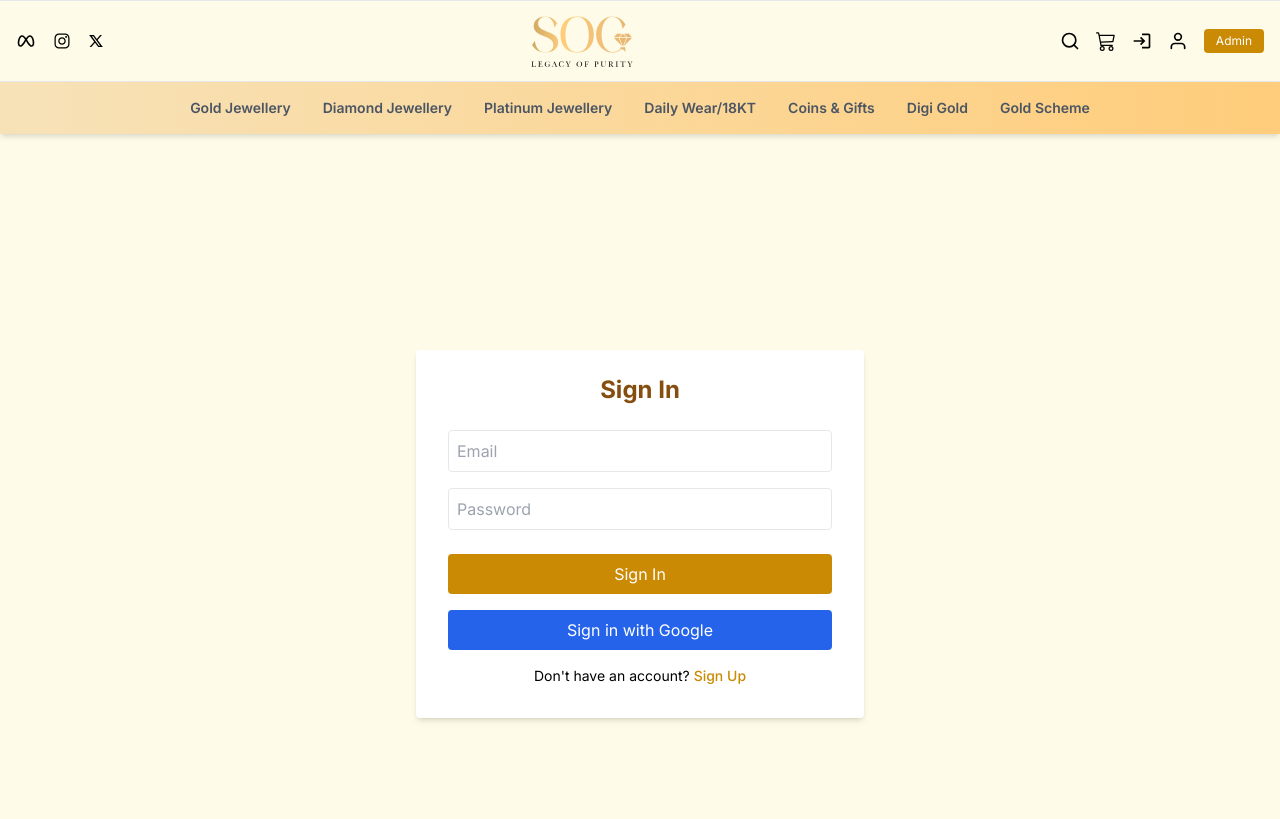
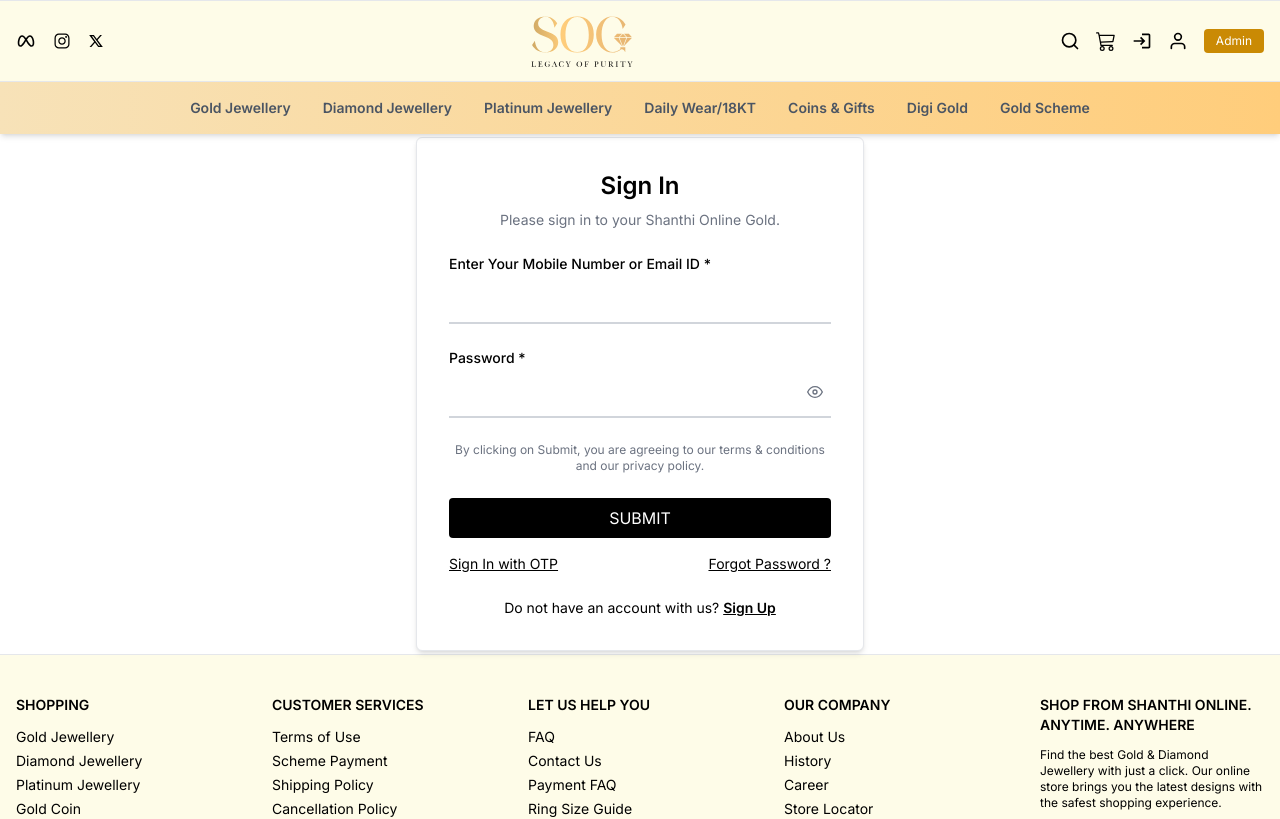
Before and after one commit to Madhan7475/shanthi-online-gold, a React (Vite) app in the folder frontend/: page /signin in a window 1280 px wide. Shown: the top 819 px of the page. Built offline with nearby package versions, Linux system fonts and the light colour scheme; grey boxes are pictures that could not be loaded.

Commit message:
signin and signup style changed

```diff
--- a/frontend/src/pages/SigninPage.jsx
+++ b/frontend/src/pages/SigninPage.jsx
@@ -1,47 +1,91 @@
 import { useState } from "react";
 import { Link } from "react-router-dom";
-import { auth, googleProvider } from "../firebase";
-import { signInWithEmailAndPassword, signInWithPopup } from "firebase/auth";
+import { auth } from "../firebase";
+import { signInWithEmailAndPassword } from "firebase/auth";
+import { FiEye, FiEyeOff } from "react-icons/fi";
 
 const SigninPage = () => {
-  const [email, setEmail] = useState("");
+  const [identifier, setIdentifier] = useState("");
   const [password, setPassword] = useState("");
+  const [showPassword, setShowPassword] = useState(false);
   const [error, setError] = useState("");
 
   const handleSignin = async (e) => {
     e.preventDefault();
+    setError("");
     try {
-      await signInWithEmailAndPassword(auth, email, password);
-      setError("Signed in!");
+      await signInWithEmailAndPassword(auth, identifier, password);
+      setError("Signed in successfully");
     } catch {
       setError("Invalid credentials");
     }
   };
 
-  const handleGoogle = async () => {
-    try {
-      await signInWithPopup(auth, googleProvider);
-    } catch {
-      setError("Google sign-in failed");
-    }
-  };
+  return (
+    <div className="flex justify-center items-center min-h-[65vh] bg-white text-black">
+      <form
+        onSubmit={handleSignin}
+        className="w-full max-w-md bg-white rounded-md border border-gray-200 p-8 shadow-md"
+      >
+        <h2 className="text-2xl font-semibold text-center mb-2">Sign In</h2>
+        <p className="text-sm text-center mb-6 text-gray-500">
+          Please sign in to your Shanthi Online Gold.
+        </p>
 
-  return (
-    <div className="flex justify-center items-center h-screen bg-yellow-50">
-      <form onSubmit={handleSignin} className="bg-white shadow-md rounded px-8 pt-6 pb-8 max-w-md w-full">
-        <h2 className="text-2xl font-bold mb-6 text-center text-yellow-800">Sign In</h2>
+        <label className="block mb-2 text-sm font-medium">Enter Your Mobile Number or Email ID *</label>
+        <input
+          type="text"
+          value={identifier}
+          onChange={(e) => setIdentifier(e.target.value)}
+          className="w-full p-2 border-b-2 border-gray-300 focus:outline-none focus:border-black mb-6"
+          required
+        />
 
-        <input type="email" placeholder="Email" value={email} onChange={(e) => setEmail(e.target.value)} className="w-full p-2 border rounded mb-4" required />
-        <input type="password" placeholder="Password" value={password} onChange={(e) => setPassword(e.target.value)} className="w-full p-2 border rounded mb-6" required />
+        <label className="block mb-2 text-sm font-medium">Password *</label>
+        <div className="relative mb-6">
+          <input
+            type={showPassword ? "text" : "password"}
+            value={password}
+            onChange={(e) => setPassword(e.target.value)}
+            className="w-full p-2 border-b-2 border-gray-300 focus:outline-none focus:border-black"
+            required
+          />
+          <button
+            type="button"
+            onClick={() => setShowPassword(!showPassword)}
+            className="absolute right-2 top-2 text-gray-500"
+          >
+            {showPassword ? <FiEyeOff /> : <FiEye />}
+          </button>
+        </div>
 
-        <button type="submit" className="w-full bg-yellow-600 hover:bg-yellow-700 text-white py-2 rounded">Sign In</button>
-        <button type="button" onClick={handleGoogle} className="w-full mt-4 bg-blue-600 text-white py-2 rounded hover:bg-blue-700">
-          Sign in with Google
+        <p className="text-xs text-gray-500 mb-6 text-center">
+          By clicking on Submit, you are agreeing to our terms & conditions
+          and our privacy policy.
+        </p>
+
+        <button
+          type="submit"
+          className="w-full bg-black text-white py-2 rounded hover:opacity-90 transition"
+        >
+          SUBMIT
         </button>
 
-        {error && <p className="text-red-500 text-sm mt-2">{error}</p>}
+        <div className="flex justify-between mt-4 text-sm">
+          <Link to="/otp-signin" className="text-black underline">Sign In with OTP</Link>
+          <Link to="/forgot-password" className="text-black underline">Forgot Password ?</Link>
+        </div>
 
-        <p className="mt-4 text-sm text-center">Don't have an account? <Link to="/signup" className="text-yellow-600 font-medium">Sign Up</Link></p>
+        <p className="mt-6 text-sm text-center">
+          Do not have an account with us?{" "}
+          <Link to="/signup" className="text-black font-semibold underline">
+            Sign Up
+          </Link>
+        </p>
+
+        {error && (
+          <p className="mt-4 text-center text-sm text-red-500">{error}</p>
+        )}
       </form>
     </div>
   );
--- a/frontend/src/pages/SignupPage.jsx
+++ b/frontend/src/pages/SignupPage.jsx
@@ -1,66 +1,113 @@
 import { useState } from "react";
 import { Link } from "react-router-dom";
 import { auth, RecaptchaVerifier } from "../firebase";
-import { createUserWithEmailAndPassword, signInWithPhoneNumber } from "firebase/auth";
+import { signInWithPhoneNumber } from "firebase/auth";
 
 const SignupPage = () => {
-  const [form, setForm] = useState({ name: "", phone: "", address: "", email: "", password: "", confirm: "" });
+  const [phone, setPhone] = useState("");
   const [otp, setOtp] = useState("");
   const [confirmation, setConfirmation] = useState(null);
   const [error, setError] = useState("");
 
-  const handleInput = (e) => setForm({ ...form, [e.target.name]: e.target.value });
+  const sendOtp = async () => {
+    if (!phone.match(/^[6-9]\d{9}$/)) {
+      setError("Invalid phone number");
+      return;
+    }
 
-  const sendOtp = async () => {
-    if (!form.phone.match(/^[6-9]\d{9}$/)) return setError("Invalid phone number");
+    window.recaptchaVerifier = new RecaptchaVerifier(
+      "recaptcha-container",
+      { size: "invisible" },
+      auth
+    );
 
-    window.recaptchaVerifier = new RecaptchaVerifier("recaptcha-container", { size: "invisible" }, auth);
     try {
-      const result = await signInWithPhoneNumber(auth, `+91${form.phone}`, window.recaptchaVerifier);
+      const result = await signInWithPhoneNumber(auth, `+91${phone}`, window.recaptchaVerifier);
       setConfirmation(result);
-      setError("OTP sent!");
+      setError("OTP sent to your mobile number");
     } catch (err) {
-    console.error("An error occurred:", err);
-    setError("Something went wrong. Please try again.");
-}
+      console.error(err);
+      setError("Something went wrong. Please try again.");
+    }
   };
 
   const verifyOtp = async () => {
     try {
       await confirmation.confirm(otp);
-      // Now create account using email/password
-      await createUserWithEmailAndPassword(auth, form.email, form.password);
       setError("Signup successful");
     } catch {
-      setError("Invalid OTP or signup failed");
+      setError("Invalid OTP. Please try again.");
     }
   };
 
   return (
-    <div className="flex justify-center items-center h-screen bg-yellow-50">
-      <form className="bg-white shadow-md rounded px-8 pt-6 pb-8 max-w-md w-full">
-        <h2 className="text-2xl font-bold mb-4 text-center text-yellow-800">Create Account</h2>
+    <div className="flex justify-center items-center min-h-[65vh] bg-white text-black">
+      <form className="w-full max-w-md bg-white rounded-md border border-gray-200 p-8 shadow-sm">
+        <h2 className="text-2xl font-semibold text-center mb-1">Sign Up</h2>
+        <p className="text-sm text-center mb-6 text-gray-500">
+          Please Sign Up to your Shanthi Online Gold.
+        </p>
 
-        <input name="name" onChange={handleInput} placeholder="Full Name" className="w-full p-2 border rounded mb-2" />
-        <input name="phone" onChange={handleInput} placeholder="Phone Number" className="w-full p-2 border rounded mb-2" />
-        <input name="address" onChange={handleInput} placeholder="Address" className="w-full p-2 border rounded mb-2" />
-        <input name="email" onChange={handleInput} placeholder="Email" className="w-full p-2 border rounded mb-2" />
-        <input name="password" onChange={handleInput} placeholder="Password" type="password" className="w-full p-2 border rounded mb-2" />
-        <input name="confirm" onChange={handleInput} placeholder="Confirm Password" type="password" className="w-full p-2 border rounded mb-4" />
+        <label className="block text-center mb-2 text-sm font-medium">Enter Your Mobile Number</label>
+        <input
+          type="tel"
+          value={phone}
+          onChange={(e) => setPhone(e.target.value)}
+          placeholder="10-digit mobile number"
+          className="w-full p-2 border-b-2 border-gray-300 focus:outline-none focus:border-black mb-6 text-center"
+        />
+
+        <p className="text-xs text-center text-gray-500 mb-6">
+          By clicking on Submit, you are agreeing to our terms & conditions
+          and our privacy policy.
+        </p>
 
         {!confirmation ? (
-          <button onClick={sendOtp} type="button" className="bg-yellow-600 w-full text-white p-2 rounded">Send OTP</button>
+          <button
+            type="button"
+            onClick={sendOtp}
+            className="w-full bg-black text-white py-2 rounded hover:opacity-90 transition"
+          >
+            SUBMIT
+          </button>
         ) : (
           <>
-            <input value={otp} onChange={(e) => setOtp(e.target.value)} placeholder="Enter OTP" className="w-full p-2 border rounded mb-2" />
-            <button onClick={verifyOtp} type="button" className="bg-yellow-700 w-full text-white p-2 rounded">Verify OTP & Sign Up</button>
+            <input
+              type="text"
+              value={otp}
+              onChange={(e) => setOtp(e.target.value)}
+              placeholder="Enter OTP"
+              className="w-full p-2 border-b-2 border-gray-300 focus:outline-none focus:border-black mb-4 text-center"
+            />
+            <button
+              type="button"
+              onClick={verifyOtp}
+              className="w-full bg-black text-white py-2 rounded hover:opacity-90 transition"
+            >
+              VERIFY OTP
+            </button>
           </>
         )}
 
-        <div id="recaptcha-container" className="mt-2"></div>
+        <div id="recaptcha-container" className="mt-2" />
 
-        {error && <p className="text-red-500 text-sm mt-2">{error}</p>}
-        <p className="mt-4 text-sm text-center">Already have an account? <Link to="/signin" className="text-yellow-600">Sign In</Link></p>
+        {error && (
+          <p className="text-red-500 text-center text-sm mt-4">{error}</p>
+        )}
+
+        <div className="mt-6 text-center text-sm">
+          <p className="mb-1">
+            <Link to="/forgot-password" className="font-semibold underline">
+              Forgot Password ?
+            </Link>
+          </p>
+          <p>
+            Already have an account with us?{" "}
+            <Link to="/signin" className="font-semibold underline">
+              Sign In
+            </Link>
+          </p>
+        </div>
       </form>
     </div>
   );
```
